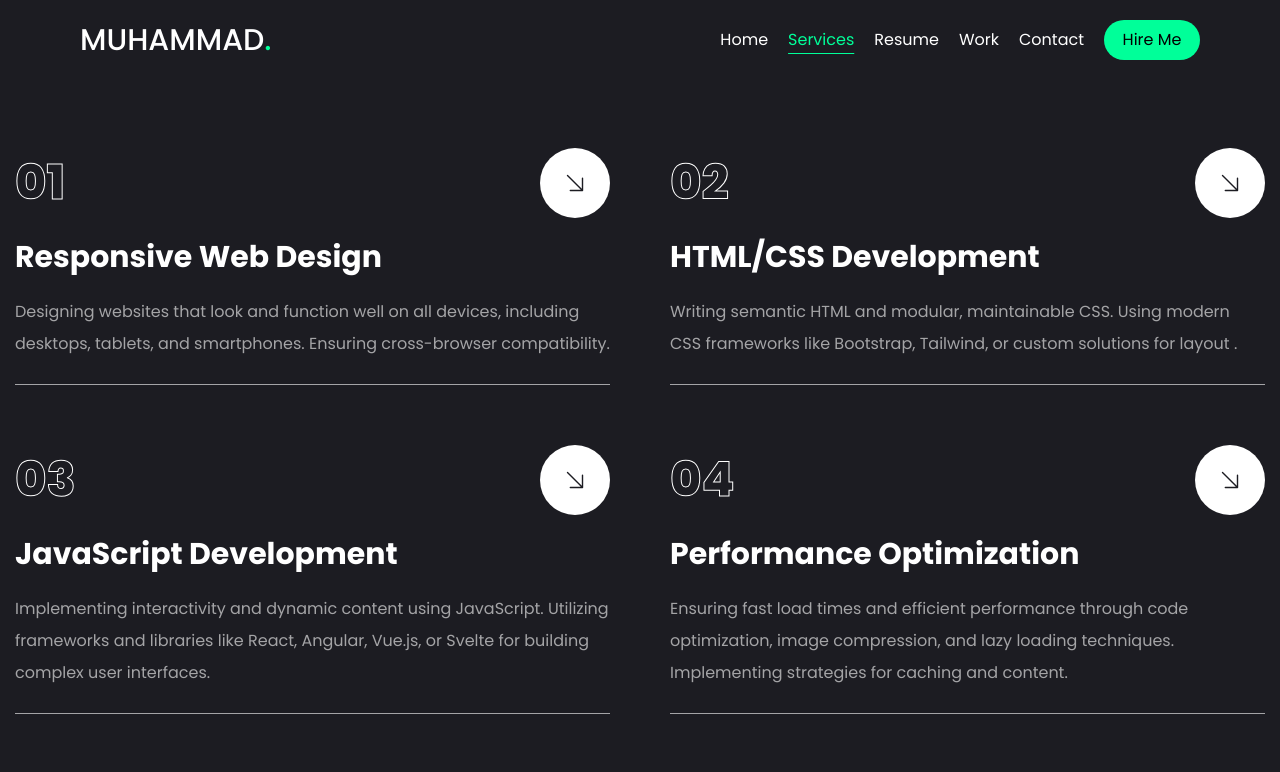
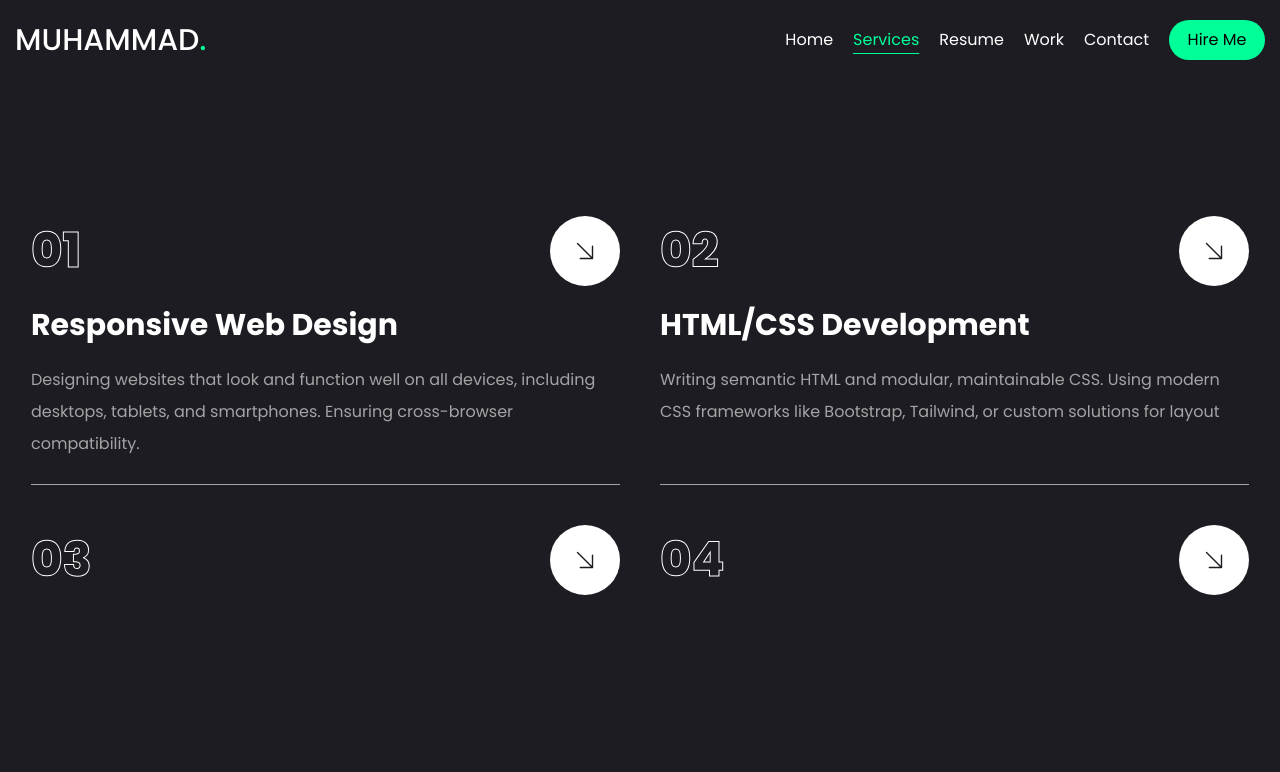
Before and after one commit to MuihammadAhmedktk/Portfolio, a React (Vite) app: page /services in a window 1280 px wide. Shown: the top 772 px of the page. Built offline with nearby package versions, Linux system fonts and the light colour scheme.

Commit message:
add image and some other

```diff
--- a/src/Date.js
+++ b/src/Date.js
@@ -10,7 +10,7 @@ export const Data = [
         num: '02',
         heading:'HTML/CSS Development',
         text:` Writing semantic HTML and modular, maintainable CSS.
-        Using modern CSS frameworks like Bootstrap, Tailwind, or custom solutions for layout .`,
+        Using modern CSS frameworks like Bootstrap, Tailwind, or custom solutions for layout `,
     },
     {
         num: '03',
--- a/src/components/AllInfo/AllInfo.jsx
+++ b/src/components/AllInfo/AllInfo.jsx
@@ -61,7 +61,7 @@ const [activeButton, setActiveButton] = useState('Experience');
   const { heading: selectedHeading, data: selectedData, type } = selectedInfo; // Destructured selectedInfo
 
   return (
-    <div className="container mx-auto grid grid-row xl:grid-cols-2 place-content-center ">
+    <div className="container mx-auto grid grid-row xl:grid-cols-2 lg:place-content-center ">
       <div className="flex flex-col gap-[60px] ">
         <MultipleButton setShowData={handleButtonClick} Button={Button} activeButton={activeButton} />
       </div>
--- a/src/components/MultipleButton/MultipleButton.jsx
+++ b/src/components/MultipleButton/MultipleButton.jsx
@@ -2,7 +2,7 @@ import PropTypes from "prop-types";
 
 const MultipleButton = ({ Button, setShowData ,activeButton }) => {
   return (
-    <div className="flex flex-col w-full max-w-[380px] mx-auto xl:mx-0 gap-2">
+    <div className="flex flex-col w-full lg:max-w-[480px] mx-auto xl:mx-0 gap-2">
       <div>
         <h2 className="text-2xl md:text-3xl pb-4">Why hire me?</h2>
         <p className="pb-4 text-sm md:text-base">Lorem ipsum dolor sit amet consectetur adipisicing elit.</p>
--- a/src/components/MyInfo/MyInfo.jsx
+++ b/src/components/MyInfo/MyInfo.jsx
@@ -2,7 +2,7 @@ import PropTypes from "prop-types";
 
 const MyInfo = ({ heading, ExperData, isAboutUs, SkillsData }) => {
     return (
-      <div className="grid grid-rows-1 place-content-center items-center  ">
+      <div className="grid grid-rows-1 lg:place-content-center items-center  ">
         {heading.map(({ headings, para }, index) => (
           <div key={index} className="flex flex-col gap-[30px] ">
             <h2 className="text-4xl font-bold">{headings}</h2>
@@ -11,55 +11,17 @@ const MyInfo = ({ heading, ExperData, isAboutUs, SkillsData }) => {
         ))}
 
         {isAboutUs ? (
-          <ul className="grid grid-cols-1 xl:grid-cols-2 gap-y-6 max-w-[620px] mx-auto xl:mx-0">
+          <ul className="grid grid-cols-1 md:grid-cols-2 gap-y-6 max-w-[620px] mx-auto xl:mx-0">
           {ExperData?.map((data, index) => {
 
             return(
-              <li key={index} className="flex items-center justify-center xl:justify-start gap-4">
+              <li key={index} className="flex items-center justify-start  gap-4">
                   <span className="text-white/60">{data.label}</span>
                   <span className="text-xl">{data.field}</span>
 
               </li>
             )
           }
-            // <div key={index} className=" grid grid-cols-1 xl:grid-cols-2 gap-y-6 max-w-[620px] mx-auto xl:mx-0">
-            //   {/* Left Section */}
-            //   <div >
-            //     {[
-            //       { label: "Name", value: data.name },
-            //       { label: "Experience", value: data.Experience },
-            //       { label: "Nationality", value: data.Nationality },
-            //       { label: "Freelance", value: data.Freelance },
-            //     ].map(({ label, value }, idx) => (
-            //       <div key={idx} className="  ">
-            //         <div className=" ">
-            //           <label className="text-md">{label}</label>
-            //         </div>
-            //         <div className=" ">
-            //           <p>{value}</p>
-            //         </div>
-            //       </div>
-            //     ))}
-            //   </div>
-
-            //   {/* Right Section */}
-            //   <div className="">
-            //     {[
-            //       { label: "Phone", value: data.Phone },
-            //       { label: "Email", value: data.Email },
-            //       { label: "Language", value: data.language },
-            //     ].map(({ label, value }, idx) => (
-            //       <div key={idx} className="   ">
-            //         <div className="">
-            //           <label className="text-md ">{label}</label>
-            //         </div>
-            //         <div>{value}</div>
-            //       </div>
-            //     ))}
-            //   </div>
-            // </div>
-
-
           )}
         </ul>
 
--- a/src/components/Navbar/Navbar.jsx
+++ b/src/components/Navbar/Navbar.jsx
@@ -37,7 +37,8 @@ const Navbar = () => {
   }, []);
 
   return (
-    <div className="grid grid-cols-2 w-full justify-between py-5 lg:px-10 xl:px-20 px-0">
+  <div className="container">
+     <div className="grid grid-cols-2 w-full justify-between py-5 ">
       <div className="flex justify-start items-center">
         <h1 className="text-3xl font-medium uppercase">
           <NavLink to="/">Muhammad<span className="text-accent">.</span></NavLink>
@@ -116,6 +117,8 @@ const Navbar = () => {
         </div>
       </div>
     </div>
+  </div>
+
   );
 };
 
--- a/src/components/Photo.jsx
+++ b/src/components/Photo.jsx
@@ -3,9 +3,8 @@ import  Image from "../assets/Photo_1.png"
 const Photo = () => {
   return (
     <div className="w-full h-full relative">
-        <div className="w-[298px] h-[298px] md:w-[500px] md:h-[500px]  mix-blend-lighten">
-            <img src={Image} alt="my image" className="object-cover px-3 md:pl-6"/>
-
+        <div className="w-[298px] h-[298px] md:w-[480px] md:h-[480px]  mix-blend-lighten">
+            <img src={Image} alt="my image" className="object-cover "/>
         </div>
 
     </div>
--- a/src/pages/Home.jsx
+++ b/src/pages/Home.jsx
@@ -4,9 +4,9 @@ import Stats from "../components/Stats";
 import MyCv from "../components/myCv";
 const Home = () => {
   return (
-    <div className="h-full pt-10">
+    <div className="h-full pt-20">
       <div className="container mx-auto h-full">
-        <div className="flex flex-col xl:flex-row items-center justify-between xl:pl-8 xl:pb-24">
+        <div className="flex flex-col max-h-[50vh] xl:flex-row items-center justify-between ">
           {/* text */}
           <div className="text-center xl:text-left order-2 xl:order-none">
             <span>Front-End Developer</span>
@@ -30,7 +30,10 @@ const Home = () => {
           </div>
         </div>
       </div>
-    <Stats/>
+      <div className="pt-24">
+      <Stats/>
+      </div>
+
     </div>
   )
 }
--- a/src/pages/Resume.jsx
+++ b/src/pages/Resume.jsx
@@ -3,7 +3,7 @@ import { heading, ExperData,Button } from "../Date"
 
 const Resume = () => {
   return (
-    <div className="min-h-[80vh] flex  items-center justify-center my-12 xl:py-0">
+    <div className="min-h-[50vh] flex  items-center justify-center mt-10 ">
       <AllInfo Button={Button} heading={heading} ExperData={ExperData} />
 
 
--- a/src/pages/Services.jsx
+++ b/src/pages/Services.jsx
@@ -1,42 +1,42 @@
-// import { useEffect, useState} from "react";
 import { PiArrowDownRightLight } from "react-icons/pi";
 import { Data } from "../Date";
 import { Link } from "react-router-dom";
 
-const Services =()=>{
-
-  return(
-    <div className="min-h-[80vh] flex flex-col justify-center my-12 xl:py-5">
-      <div className="container mx-auto">
-        <div className="grid grid-cols-1 md:grid-cols-2 gap-[60px]">
-        {
-        Data.map((item,index)=>{
-          return(
+const Services = () => {
+  return (
+    <div className="min-h-[80vh] flex flex-col justify-center  xl:py-3">
+      <div className="container mx-auto flex justify-center">
+        <div className=" max-h-[50vh] overflow-y-auto overscroll-contain scroll-smooth scrollbar-thin scrollbar-track-gray-800 scrollbar-thumb-gray-500 p-4">
+          <div className="grid grid-cols-2 gap-[40px]">
+            {Data.map((item, index) => (
               <div key={index} className="flex-1 flex flex-col justify-center gap-6 group">
-              {/* top */}
+                {/* Top */}
                 <div className="w-full flex justify-between items-center">
-                <div className="text-5xl font-extrabold text-outline  text-transparent group-hover:text-outline-hover transition-all duration-500">{item.num}</div>
-                <Link to={item.href} className="w-[70px] h-[70px] rounded-full bg-white group-hover:bg-accent transition-all duration-500 flex justify-center items-center hover:-rotate-45">
-                <PiArrowDownRightLight className="text-primary text-3xl"/>
+                  <div className="text-5xl font-extrabold text-outline text-transparent group-hover:text-outline-hover transition-all duration-500">
+                    {item.num}
+                  </div>
+                  <Link
+                    to={item.href}
+                    className="w-[70px] h-[70px] rounded-full bg-white group-hover:bg-accent transition-all duration-500 flex justify-center items-center hover:-rotate-45"
+                  >
+                    <PiArrowDownRightLight className="text-primary text-3xl" />
                   </Link>
                 </div>
-              {/* heading */}
-              <h2 className="text-[30px] font-bold leading-none text-white group-hover:text-accent transition-all duration-500">{item.heading}</h2>
-              {/* description */}
-              <p className="text-white/60">{item.text}</p>
-              {/* border */}
+                {/* Heading */}
+                <h2 className="text-[30px] font-bold leading-none text-white group-hover:text-accent transition-all duration-500">
+                  {item.heading}
+                </h2>
+                {/* Description */}
+                <p className="text-white/60 h-full">{item.text}</p>
+                {/* Border */}
                 <div className="border-b border-white/60 w-full"></div>
               </div>
-          )
-        })
-      }
+            ))}
           </div>
+        </div>
+      </div>
+    </div>
+  );
+};
 
-      </div>
-
-    </div>
-  )
-
-}
-
-export default Services
+export default Services;
--- a/src/pages/Work.jsx
+++ b/src/pages/Work.jsx
@@ -37,7 +37,7 @@ const Work = () => {
           const currentSlide = Swiper.activeIndex;
           setProject(Projects[currentSlide]);}
   return (
-    <div className="min-h-[80vh] flex flex-col py-12 justify-center xl:px-0">
+    <div className="max-h-[80vh] flex flex-col xl:mt-[2rem] lg:mt-[25rem] md:mt-[18rem] sm:mt-[15rem] xs:mt-[15rem] mt-[12rem] justify-center">
     <div className="container mx-auto ">
             <div className="flex flex-col xl:flex-row xl:gap-[30px]">
                 <div className="w-full xl:w-[50%] xl:h-[460px] flex flex-col xl:justify-between order-2 xl:order-none">
```
Also changed, not shown: src/assets/Photo_1.png, src/assets/Photo_2.png (added). Lines whose indentation alone changed are shown as unchanged.
